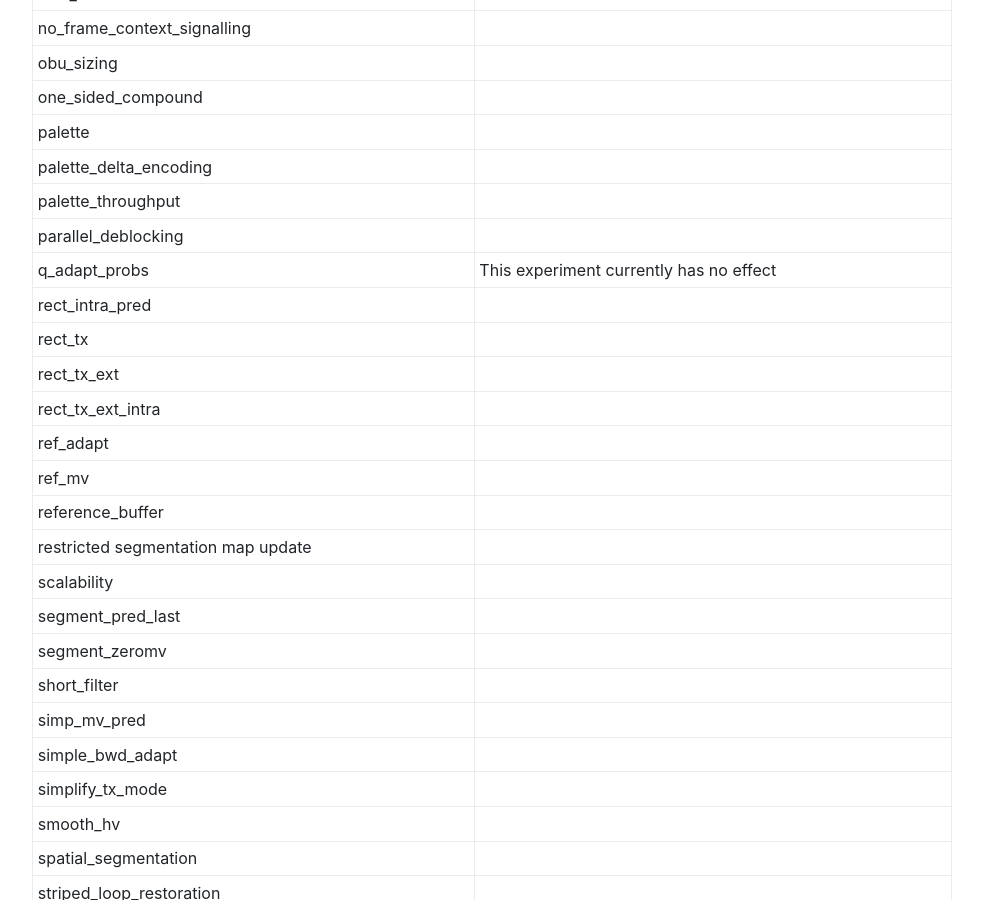
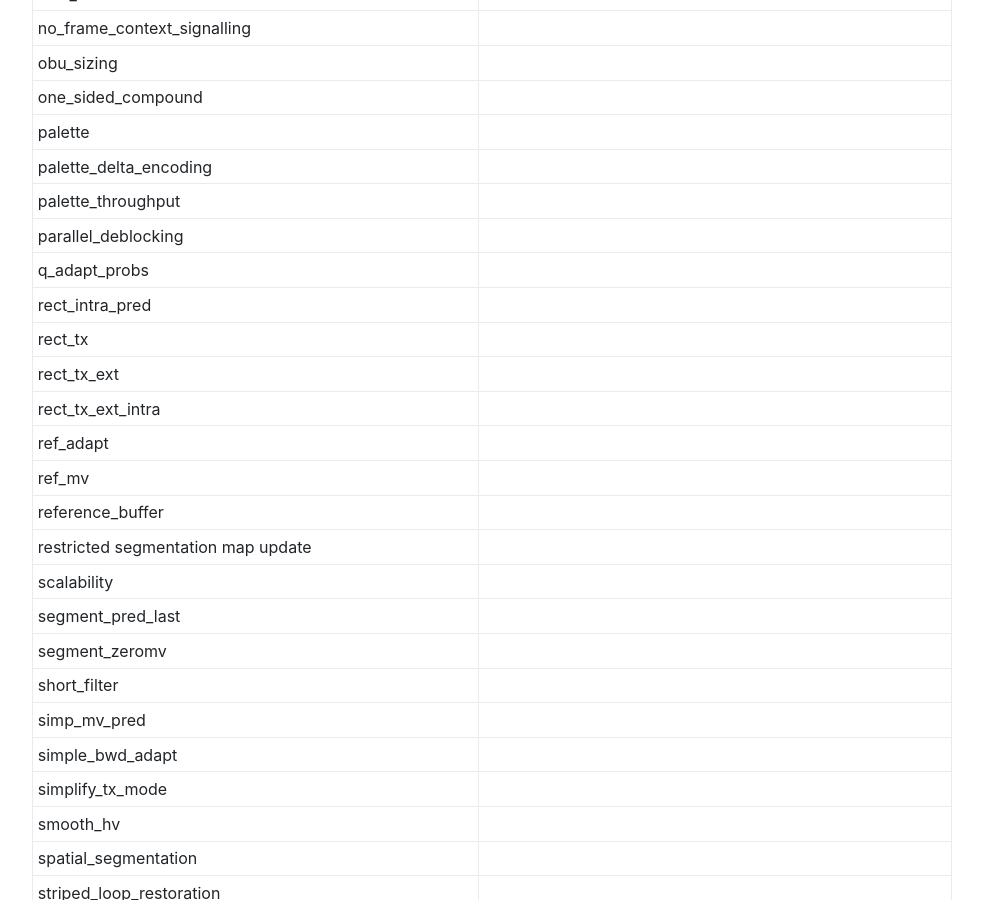
Before and after one commit to AOMediaCodec/av1-spec, a Jekyll site: the page built from annex.c.experiments.md, in a window 1280 px wide and 900 px high, scrolled down 2691 px. Shown: the whole window, without its empty margins (53-1036 px from the left). Built offline with Jekyll 4.4.1, drawn with Linux system fonts in a browser that asks for light colours; nearby versions of some CDN libraries; our own code applies the rules of GitHub Pages for plain Markdown files.

Commit message:
Correct note on q_adapt_probs

```diff
--- a/annex.c.experiments.md
+++ b/annex.c.experiments.md
@@ -90,7 +90,7 @@ The specification has been updated to include the following list of adopted expe
 | palette_delta_encoding        |
 | palette_throughput            |
 | parallel_deblocking           |
-| q_adapt_probs                 | This experiment currently has no effect
+| q_adapt_probs                 |
 | rect_intra_pred               |
 | rect_tx                       |
 | rect_tx_ext                   |
```
